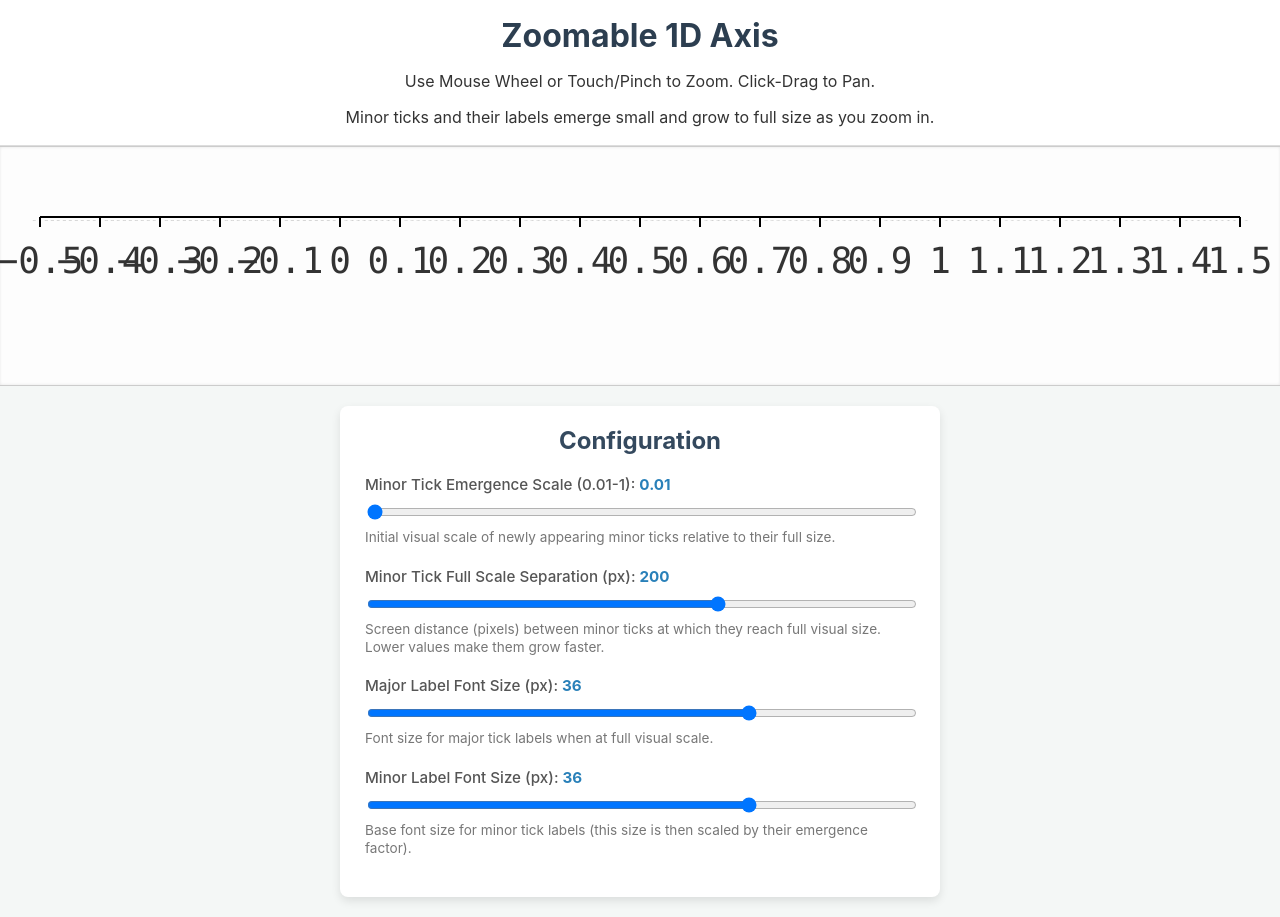
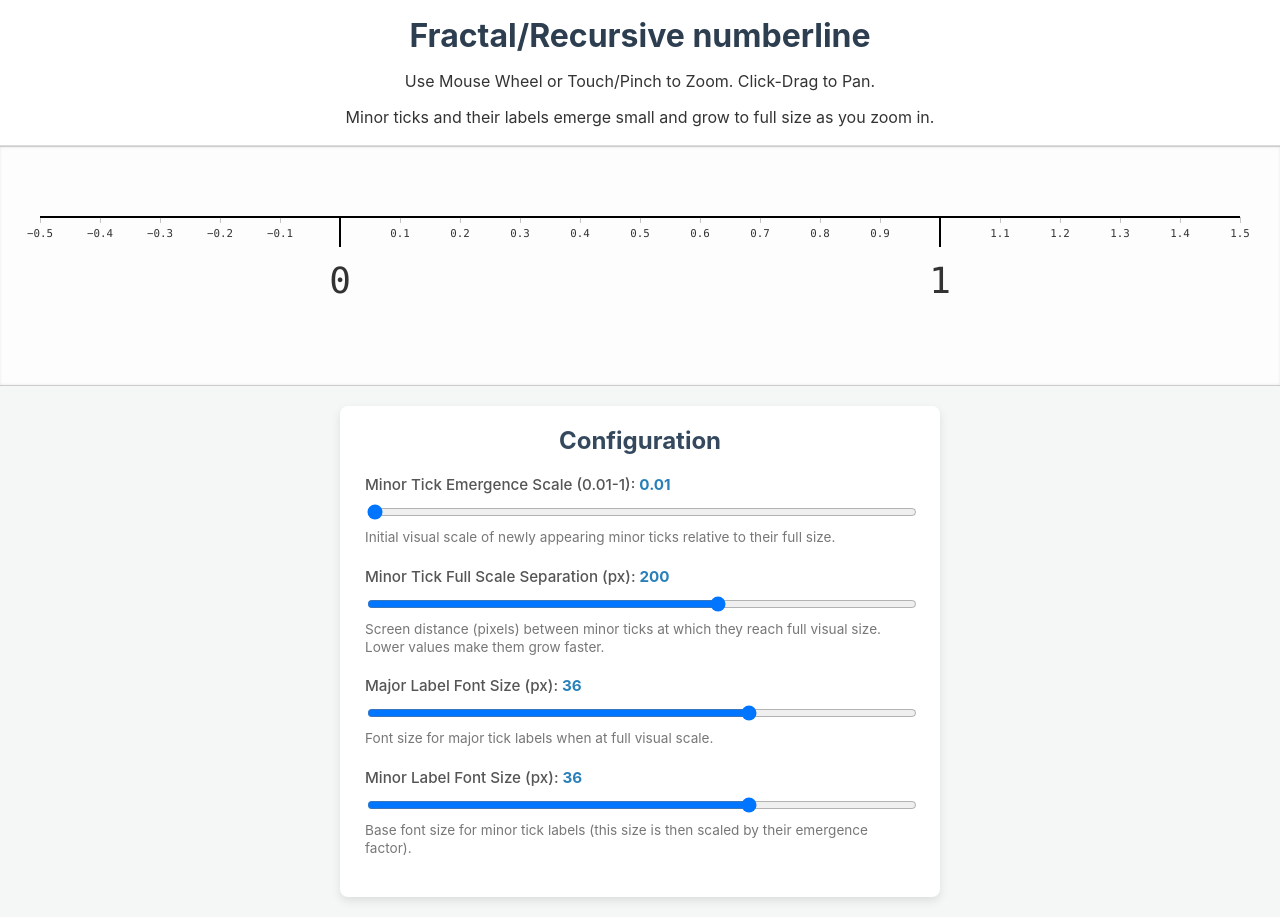
Before and after one commit to RupertLinacre/fractal_numberline, a plain HTML site: page index.html in a window 1280 px wide. Drawn offline with nearby package versions, Linux system fonts and the light colour scheme.

Commit message:
Update header title and adjust tick lengths in configuration for improved clarity and functionality

```diff
--- a/index.html
+++ b/index.html
@@ -10,7 +10,7 @@
 
 <body>
     <header>
-        <h1>Zoomable 1D Axis</h1>
+        <h1>Fractal/Recursive numberline</h1>
         <p>Use Mouse Wheel or Touch/Pinch to Zoom. Click-Drag to Pan.</p>
         <p>Minor ticks and their labels emerge small and grow to full size as you zoom in.</p>
     </header>
--- a/script.js
+++ b/script.js
@@ -8,9 +8,9 @@ document.addEventListener('DOMContentLoaded', function () {
         margins: { top: 70, right: 40, bottom: 70, left: 40 },
         epsilon: 1e-9,
         d3ZoomScaleExtent: [1e-7, 1e7], // Min/max zoom factor for D3
-        baseMajorTickLength: 10,     // Fixed: Length of major ticks at full visual scale
-        baseMinorTickLength: 6,      // Fixed: Length of minor ticks at full visual scale
-        targetMajorTicksOnScreen: 7, // Fixed: Desired approximate number of major ticks visible
+        baseMajorTickLength: 30,     // Fixed: Length of major ticks at full visual scale
+        baseMinorTickLength: 20,      // Fixed: Length of minor ticks at full visual scale
+        targetMajorTicksOnScreen: 3, // Fixed: Desired approximate number of major ticks visible
     };
 
     // User-configurable parameters with their defaults
```
